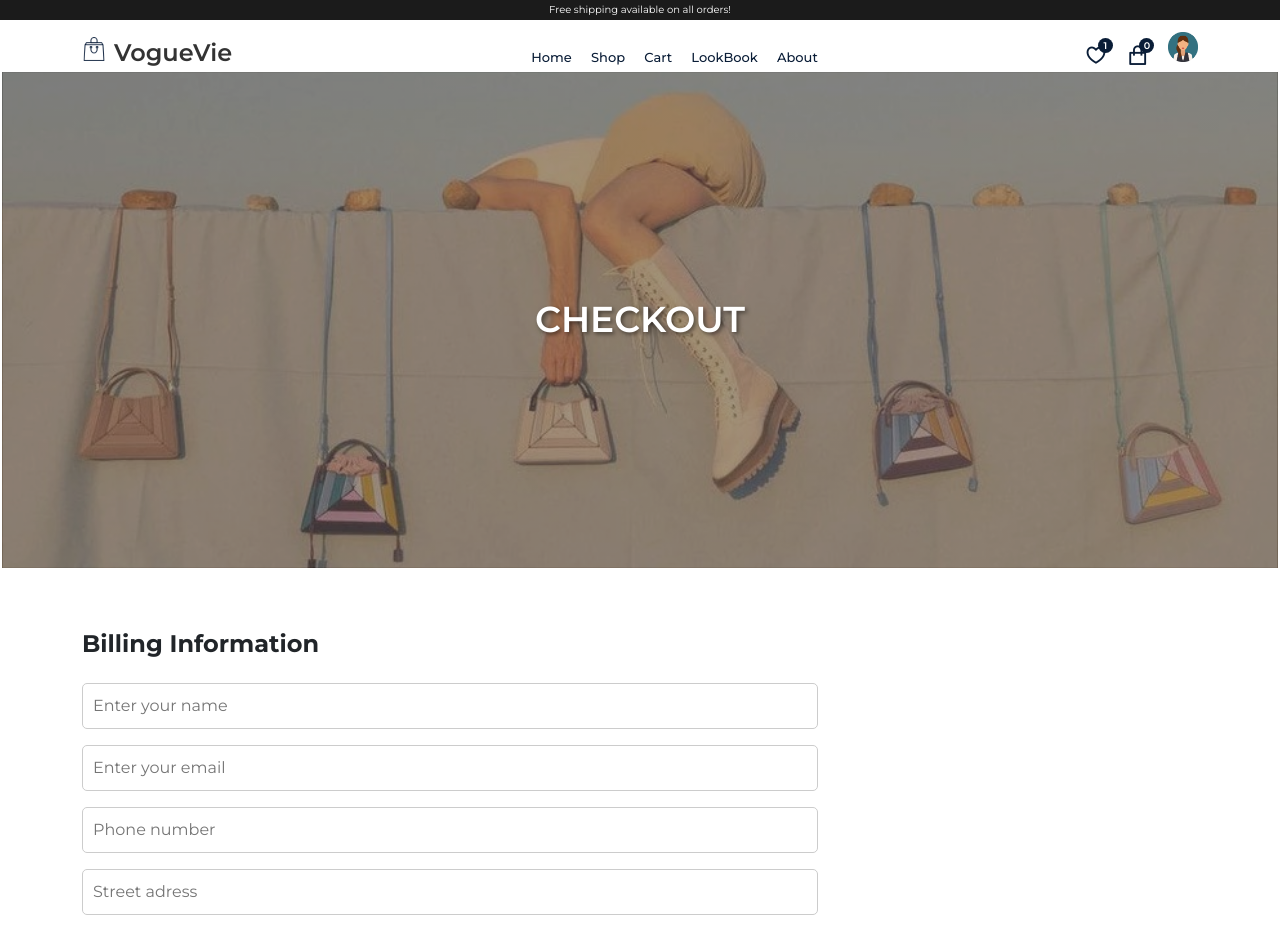
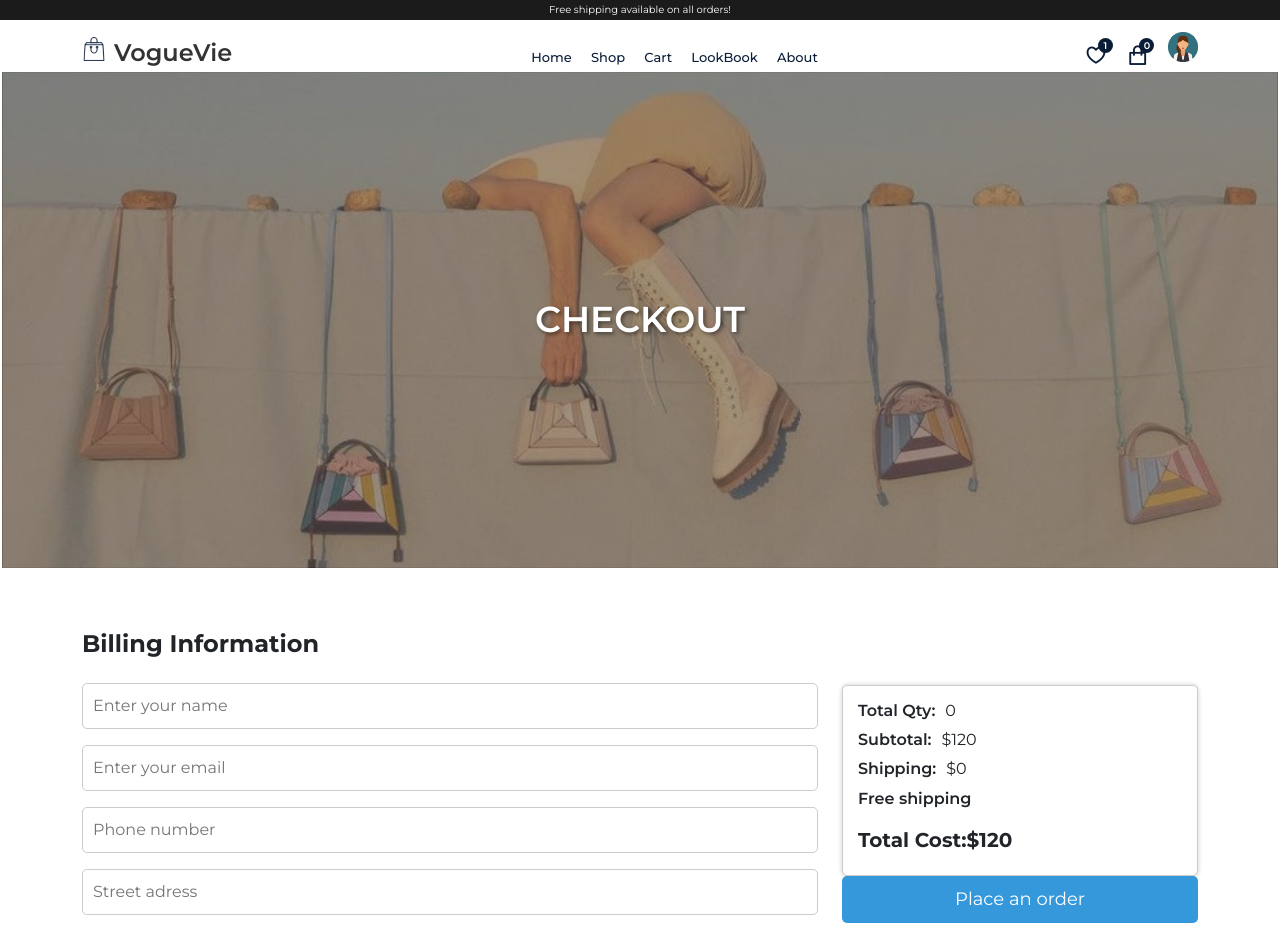
Before and after one commit to shemshajili/Ecommerce, a React (Create React App) app: page /checkout in a window 1280 px wide. Shown: the top 929 px of the page. Built offline with nearby package versions, Linux system fonts and the light colour scheme.

Commit message:
Css code added in checkout page

```diff
--- a/src/pages/CheckOut.jsx
+++ b/src/pages/CheckOut.jsx
@@ -37,7 +37,16 @@ const CheckOut = () => {
                         </Form>
                     </Col>
 
-                    <Col lg='4'></Col>
+                    <Col lg='4'>
+                        <div className="checkout__cart">
+                            <h6>Total Qty:<span>0</span></h6>
+                            <h6>Subtotal:<span>$120</span></h6>
+                            <h6>Shipping:<span>$0</span></h6>
+                            <h6>Free shipping</h6>
+                            <h4>Total Cost:<span>$120</span></h4>
+                        </div>
+                        <button className='buy__btn auth__btn w-100 '>Place an order</button>
+                    </Col>
                 </Row>
             </Container>
         </section>
--- a/src/styles/checkout.css
+++ b/src/styles/checkout.css
@@ -19,3 +19,50 @@
     font-size: 24px;
     font-weight: bold;
   }
+
+  .checkout__cart-col {
+    background-color: #f8f8f8;
+    padding: 20px;
+    border-radius: 5px;
+}
+
+.checkout__cart {
+    background-color: #fff;
+    padding: 15px;
+    border: 1px solid #ccc;
+    border-radius: 5px;
+    box-shadow: 0 0 5px rgba(0, 0, 0, 0.2);
+    margin-top: 55px;
+}
+
+.checkout__cart h6 {
+    font-size: 16px;
+    font-weight: 600;
+    margin-bottom: 10px;
+}
+
+.checkout__cart h6 span {
+    font-weight: normal;
+    margin-left: 10px;
+}
+
+.checkout__cart h4 {
+    font-size: 20px;
+    font-weight: 700;
+    margin-top: 20px;
+}
+
+.buy__btn {
+    background-color: #007bff;
+    color: #fff;
+    border: none;
+    border-radius: 5px;
+    padding: 10px;
+    cursor: pointer;
+    font-size: 16px;
+    transition: background-color 0.3s ease;
+}
+
+.buy__btn:hover {
+    background-color: #0056b3;
+}
```
